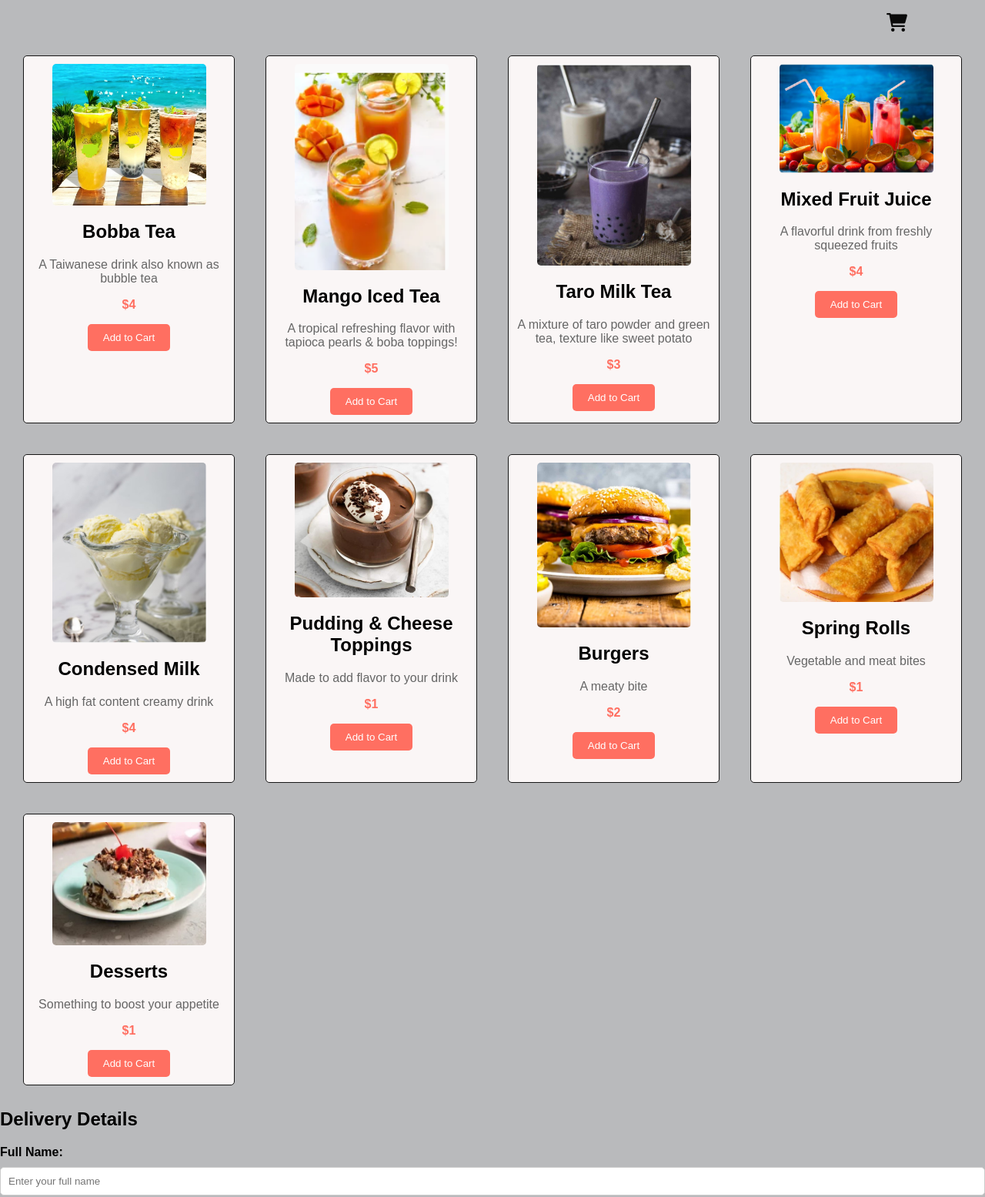
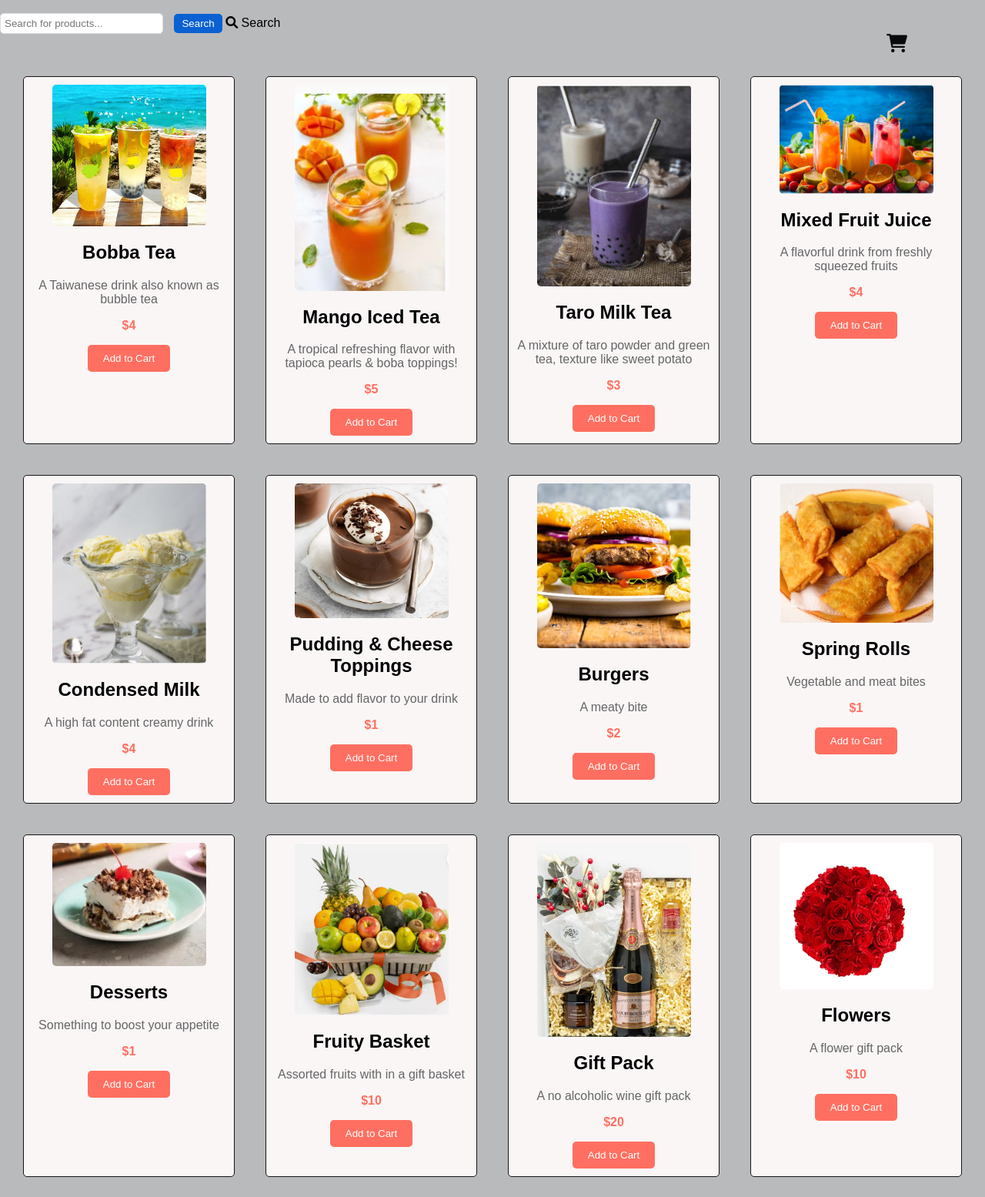
Before and after one commit to Linetgithub/FUTURE_FS_02, a plain HTML site: page index.html in a window 1280 px wide. Shown: the part 51-1606 px from the top of the page at 77% size. Drawn offline with Linux system fonts and the light colour scheme.

Commit message:
initiating search bar

```diff
--- a/index.html
+++ b/index.html
@@ -10,6 +10,16 @@
 <body>
   <section id="header">
     <h1>Bobba Shop</h1>
+    <div id="search-container">
+      <input
+        type="text"
+        id="search-bar"
+        placeholder="Search for products..."
+        aria-label="Search products"
+        style="padding: 5px; margin-right: 10px; width: 200px;">
+      <button id="search-button" style="padding: 5px 10px;">Search</button>
+      <i class="fas fa-search"></i> Search
+    </div>
     <div id="cart-icon" class="fas fa-shopping-cart" style="font-size: 24px; cursor: pointer; position: relative;">
         <span id="cart-count" style="position: absolute; top: -8px; right: -8px; background: red; color: white; font-size: 12px; font-weight: bold; border-radius: 50%; padding: 2px 6px; display: none;">0</span>
     </div>
@@ -80,6 +90,27 @@
         <p class="price">$1</p>
         <button class="add-to-cart">Add to Cart</button>
       </div>
+      <div class="product">
+        <img src="images/fruit.jpg" alt="Fruity Basket">
+        <h2>Fruity Basket</h2>
+        <p class="description">Assorted fruits with in a gift basket</p>
+        <p class="price">$10</p>
+        <button class="add-to-cart">Add to Cart</button>
+      </div>
+      <div class="product">
+        <img src="images/gift.jpg" alt="Gift Pack">
+        <h2>Gift Pack</h2>
+        <p class="description">A no alcoholic wine gift pack</p>
+        <p class="price">$20</p>
+        <button class="add-to-cart">Add to Cart</button>
+      </div>
+      <div class="product">
+        <img src="images/flower.jpg" alt="Flowers">
+        <h2>Flowers</h2>
+        <p class="description">A flower gift pack</p>
+        <p class="price">$10</p>
+        <button class="add-to-cart">Add to Cart</button>
+      </div>
     </div>
   </main>
 
--- a/script.js
+++ b/script.js
@@ -9,6 +9,9 @@ const cartCount = document.getElementById("cart-count");
 const cartIcon = document.getElementById("cart-icon");
 const deliveryForm = document.getElementById("delivery-form");
 const closeCartButton = document.getElementById("close-cart");
+const searchBar = document.getElementById('search-bar');
+const searchButton = document.getElementById('search-button');
+const products = document.querySelectorAll('.product');
 
 let totalPrice = 0;
 let deliveryDetails = {};
@@ -32,7 +35,8 @@ function renderCart() {
         button.addEventListener("click", (event) => {
             const itemIndex = parseInt(button.dataset.index);
             removeFromCart(itemIndex);
-        });
+        })
+
     });
 
     totalPriceElement.textContent = totalPrice.toFixed(2);
@@ -140,3 +144,20 @@ submitDeliveryButton.addEventListener("click", () => {
     deliveryForm.querySelectorAll("input").forEach((input) => (input.disabled = true));
     submitDeliveryButton.disabled = true;
 });
+
+function filterProducts() {
+    const query = searchBar.value.toLowerCase();
+    products.forEach(product => {
+        const productName = product.querySelector('h2').textContent.toLowerCase();
+        if (productName.includes(query)) {
+            product.style.display = 'block';
+        } else {
+            product.style.display = 'none';
+        }
+    });
+}
+
+searchBar.addEventListener('input', filterProducts);
+searchButton.addEventListener('click', () => {
+    filterProducts();
+});
--- a/style.css
+++ b/style.css
@@ -219,7 +219,7 @@ button#close-cart:hover {
     padding: 10px;
     border: 1px solid #ccc;
     border-radius: 5px;
-    width: auto;
+    width: 30%;
 }
 
 #submit-delivery {
@@ -230,6 +230,7 @@ button#close-cart:hover {
     border: none;
     border-radius: 5px;
     cursor: pointer;
+    width: 32%;
 }
 
 #submit-delivery:hover {
@@ -257,3 +258,20 @@ html {
         flex-direction: column;
     }
 }
+
+#search-bar {
+    border: 1px solid #ddd;
+    border-radius: 5px;
+}
+
+#search-button {
+    background-color: #0b61d1;
+    color: #fff;
+    border: none;
+    cursor: pointer;
+    border-radius: 5px;
+}
+
+#search-button:hover {
+    background-color: #0056b3;
+}
```
Also changed, not shown: images/flower.jpg (added), images/fruit.jpg (added), images/gift.jpg (added).
